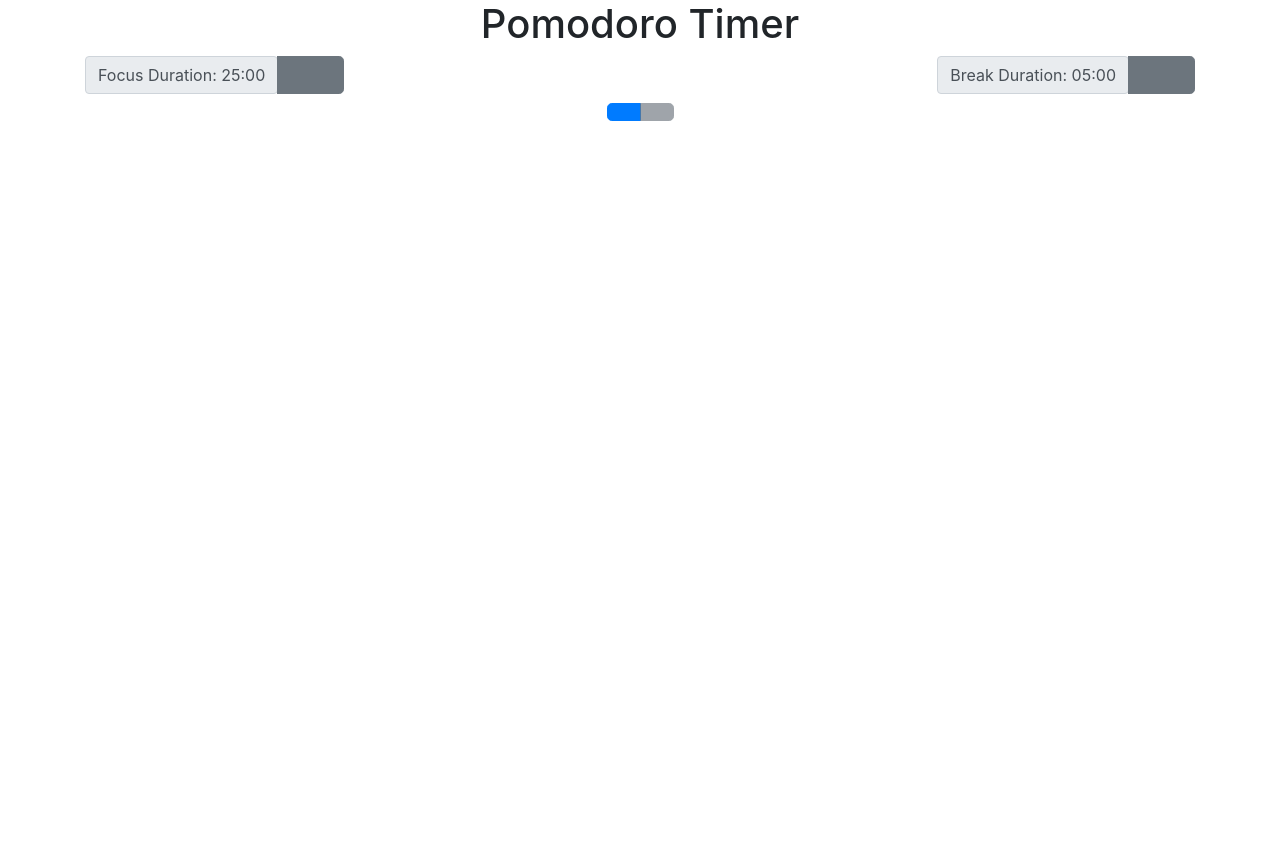
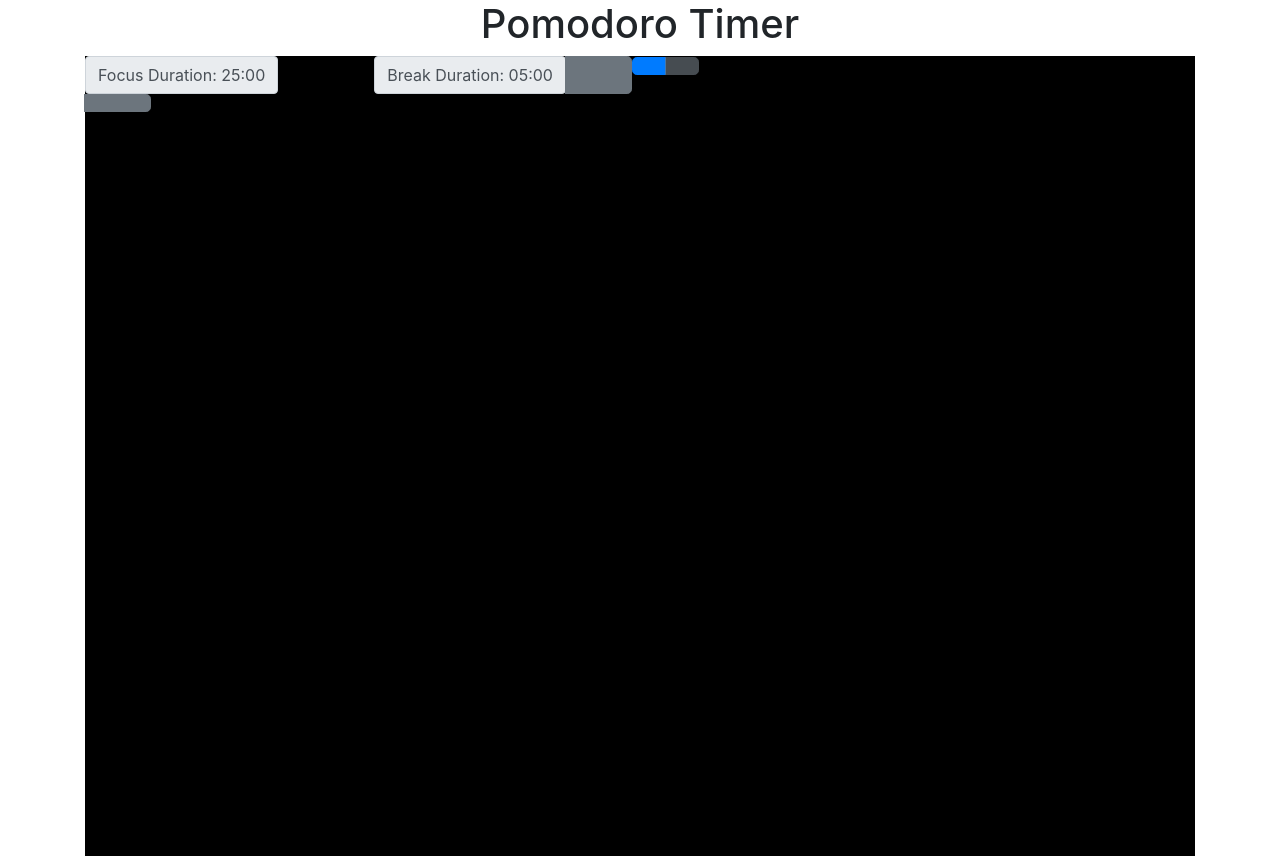
Before and after one commit to JackXN/Pomodoro-Timer, a React (Create React App) app: page / in a window 1280 px wide. Before the commit the page ends 800 px from the top, so only its background shows below. Built offline with nearby package versions, Linux system fonts and the light colour scheme; a web font is replaced by a local one.

Commit message:
removed unused files

```diff
--- /dev/null
+++ b/src/pomodoro/Pomodoro.css
@@ -0,0 +1,6 @@
+.pomodoro {
+    display: flex;
+
+    height: 100vh;
+    background: black;
+}
--- a/src/pomodoro/Pomodoro.js
+++ b/src/pomodoro/Pomodoro.js
@@ -1,6 +1,7 @@
 import React, { useState } from "react";
 import classNames from "../utils/class-names";
 import useInterval from "../utils/useInterval";
+import "./Pomodoro.css"
 
 // These functions are defined outside of the component to insure they do not have access to state
 // and are, therefore more likely to be pure.
```
Also changed, not shown: src/pomodoro/CountDown.js (deleted), src/pomodoro/ProgressBar.js (deleted), src/pomodoro/SessionTitle.js (deleted).
